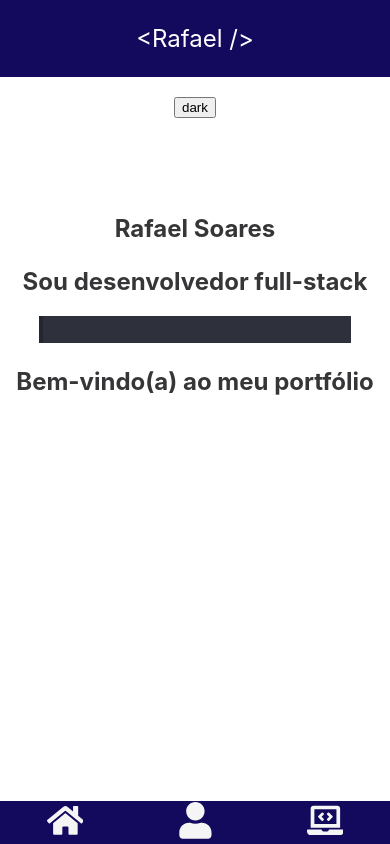
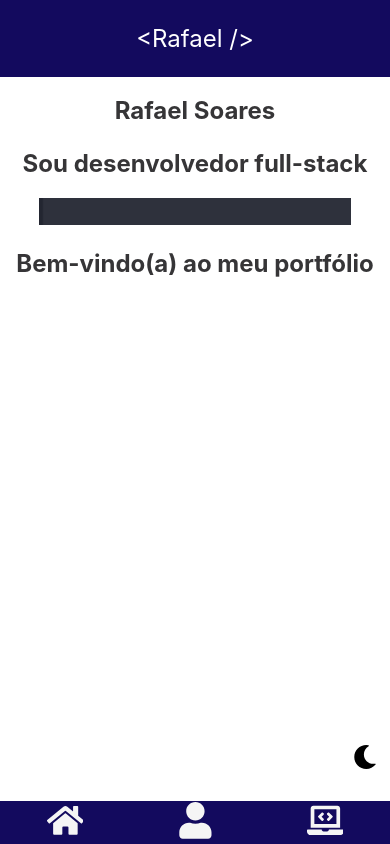
Before and after one commit to rafaelsisoares/portfolio, a React (Create React App) app: page / in a window 390 px wide. Built offline with nearby package versions, Linux system fonts and the light colour scheme.

Commit message:
style: Estilizacao e posicionamento do botao

```diff
--- a/src/Components/ThemeButton.jsx
+++ b/src/Components/ThemeButton.jsx
@@ -1,12 +1,14 @@
 /* eslint-disable import/no-extraneous-dependencies */
 import React from 'react';
 import { string, func } from 'prop-types';
+import { FaMoon, FaRegSun } from 'react-icons/fa';
+import '../Styles/ThemeButton.css';
 
 export default function ThemeButton({ theme, changeTheme }) {
   return (
-    <button type="button" onClick={changeTheme}>
+    <button type="button" className="btn-theme" onClick={changeTheme}>
       {
-        theme === 'light' ? 'dark' : 'light'
+        theme === 'light' ? <FaMoon /> : <FaRegSun />
     }
     </button>
   );
--- /dev/null
+++ b/src/Styles/ThemeButton.css
@@ -0,0 +1,21 @@
+.btn-theme {
+    background-color: transparent;
+    border: 1px solid transparent;
+    cursor: pointer;
+    position: fixed;
+    top: 93%;
+    left: 93%;
+    padding: 0;
+}
+
+.btn-theme svg {
+    font-size: 1.5rem;
+}
+
+@media screen and (max-width: 767px) {
+    .btn-theme {
+        cursor: none;
+        top: 88%;
+        left: 84%;
+    }
+}
```
